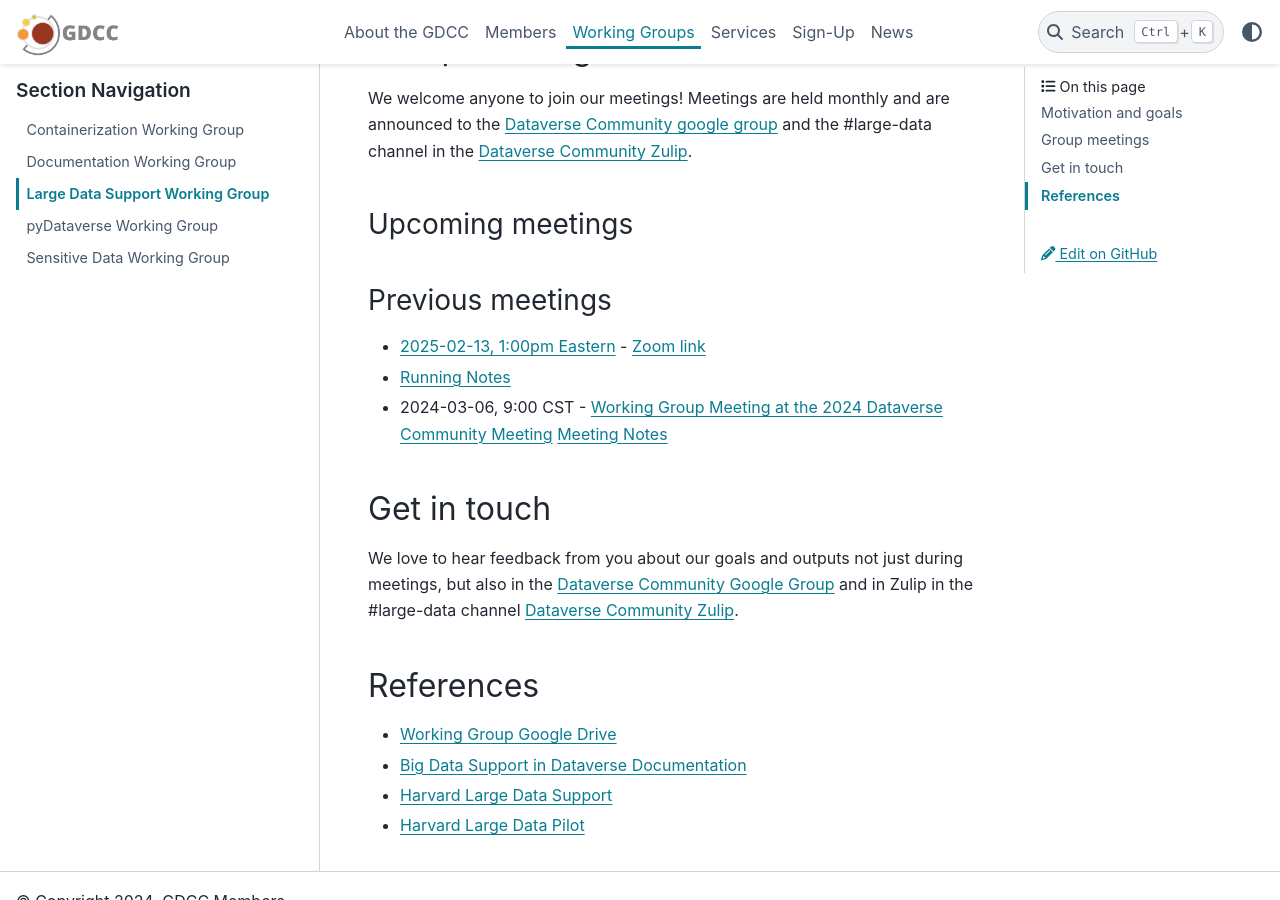
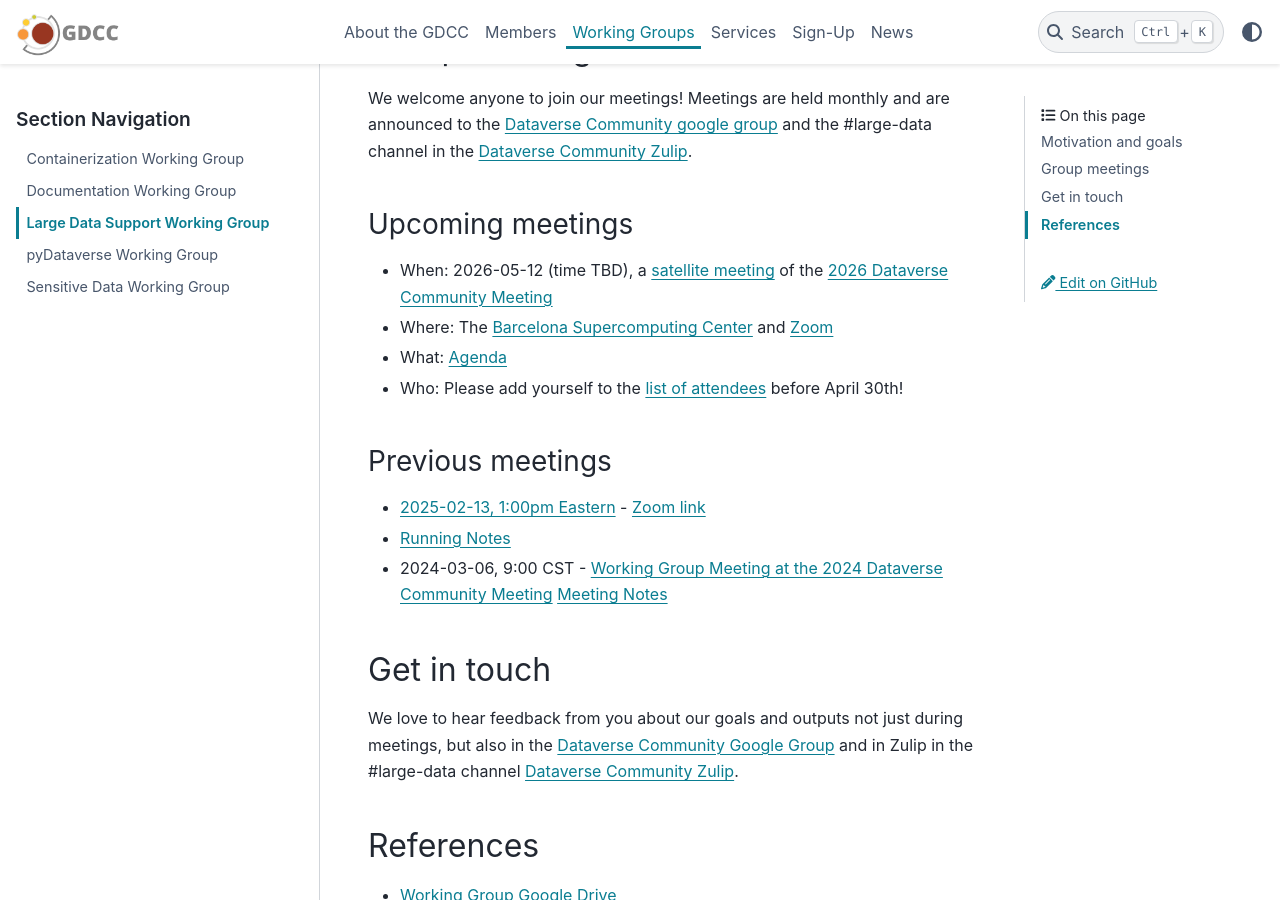
Before and after one commit to gdcc/www.gdcc.io, a Sphinx documentation site: the page built from source/working-groups/large-data-support.md, in a window 1280 px wide and 900 px high, scrolled down 891 px. Built offline with Sphinx 7.4.7 and the PyData theme 0.15.4, drawn with Linux system fonts in a browser that asks for light colours.

Commit message:
Update large-data-support.md
update large data support working group meeting info

```diff
--- a/source/working-groups/large-data-support.md
+++ b/source/working-groups/large-data-support.md
@@ -19,6 +19,11 @@
 
 ### Upcoming meetings
 
+- When: 2026-05-12 (time TBD), a [satellite meeting](https://dcm2026.com/general-information/) of the [2026 Dataverse Community Meeting](https://dcm2026.com)
+- Where: The [Barcelona Supercomputing Center](https://www.bsc.es) and [Zoom](https://asu.zoom.us/j/87009684291?pwd=B9aBbttVJpCYo0Qg498c3jjHOYwgB1.1)
+- What: [Agenda](https://docs.google.com/document/d/1JfZ7GBDvcBHuaYIAax6AYxePOakXbVHkSgrvHbMU7Ow/edit?usp=drive_link)
+- Who: Please add yourself to the [list of attendees](https://docs.google.com/document/d/1hSVOj7Nc196b7Aq_yafXRWazsRNVLbArQ2_F2a0yK3U/edit?usp=sharing) before April 30th!
+
 ### Previous meetings
 
 - [2025-02-13, 1:00pm Eastern](https://time.is/compare/1300_13_Feb_2025_in_Boston) - [Zoom link](https://harvard.zoom.us/j/8097317367)
```
